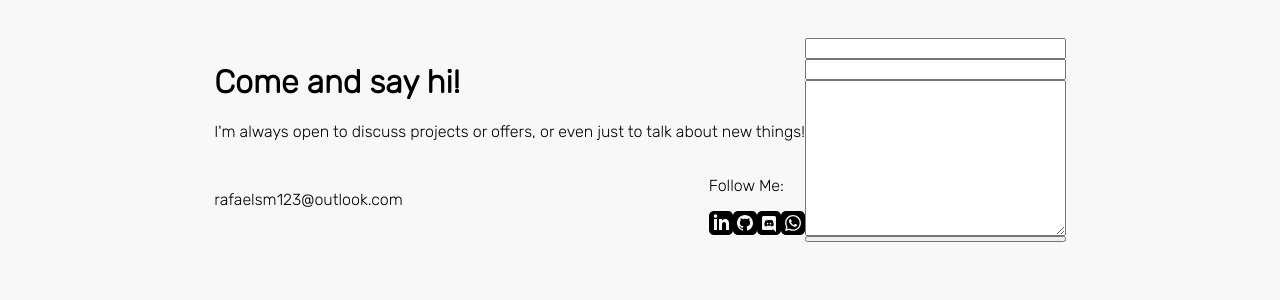
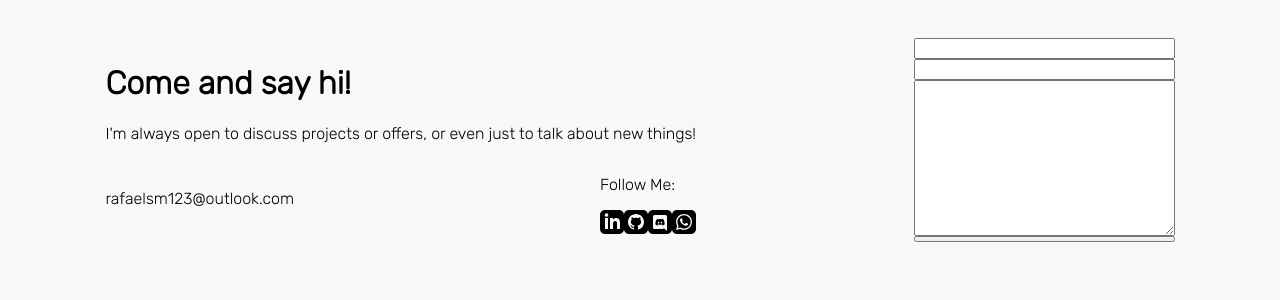
Before and after one commit to RafaelSampaioMoura/portfolio, a React (Vite) app in the folder personal-portfolio/: page /contact in a window 1280 px wide. Shown: the top 300 px of the page. Built offline with nearby package versions, Linux system fonts and the light colour scheme.

Commit message:
Positioning

```diff
--- a/personal-portfolio/src/index.css
+++ b/personal-portfolio/src/index.css
@@ -101,6 +101,11 @@ body {
 
 .contact-container {
   display: flex;
+  gap: 20%;
+  justify-content: center;
+  align-items: center;
+  height: 100%;
+  width: 100%;
 }
 
 .contact-box {
```
